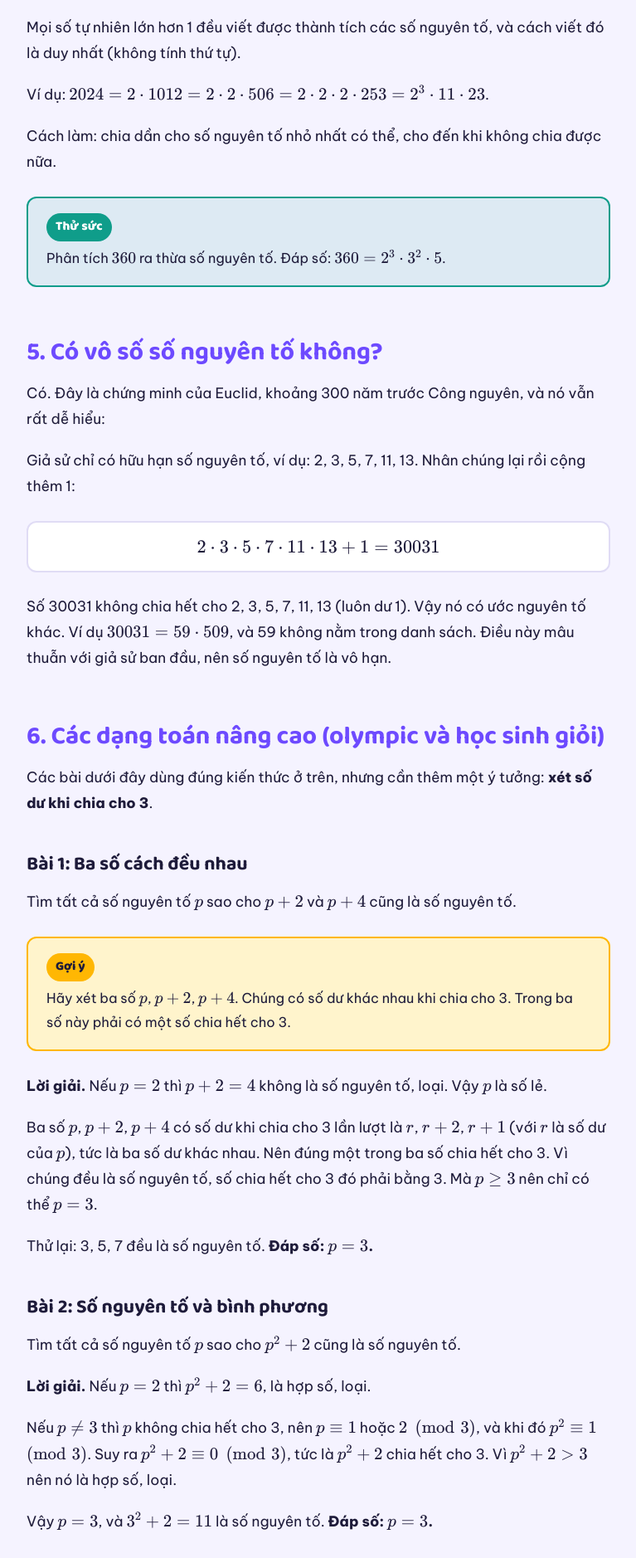
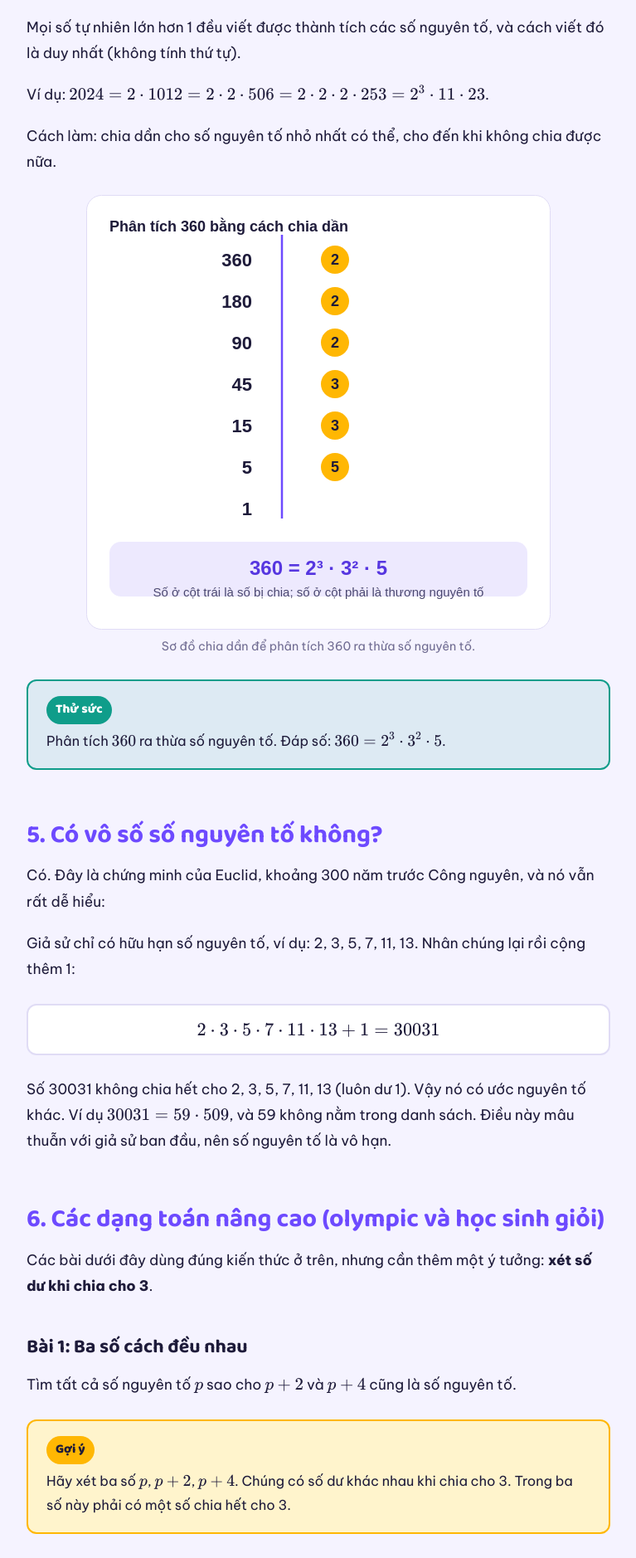
Before and after one commit to trunglv/toanhoc, a Jekyll site: the page built from _posts/2026-11-15-so-nguyen-to-tu-dau-den-olympic.md, in a window 1280 px wide. Shown: the part 2165-4043 px from the top of the page at 83% size, without its empty margins (256-1023 px from the left). Built offline with Jekyll 4.4.1, drawn with Linux system fonts in a browser that asks for light colours.

Commit message:
Add factorization diagram for prime numbers lesson
Adds a division-ladder diagram showing 360 = 2^3 * 3^2 * 5 and places
it in the factorization section, with styles for post figures.

Co-Authored-By: Claude Haiku 5.5 <noreply@anthropic.com>

```diff
--- a/_posts/2026-11-15-so-nguyen-to-tu-dau-den-olympic.md
+++ b/_posts/2026-11-15-so-nguyen-to-tu-dau-den-olympic.md
@@ -59,6 +59,11 @@ Mọi số tự nhiên lớn hơn 1 đều viết được thành tích các s
 Ví dụ: $2024 = 2 \cdot 1012 = 2 \cdot 2 \cdot 506 = 2 \cdot 2 \cdot 2 \cdot 253 = 2^3 \cdot 11 \cdot 23$.
 
 Cách làm: chia dần cho số nguyên tố nhỏ nhất có thể, cho đến khi không chia được nữa.
+
+<figure class="post-figure">
+  <img src="/assets/images/so-phan-tich-360.svg" alt="Sơ đồ chia dần: 360 chia 2 được 180, 180 chia 2 được 90, 90 chia 2 được 45, 45 chia 3 được 15, 15 chia 3 được 5, 5 chia 5 được 1. Vậy 360 = 2 × 2 × 2 × 3 × 3 × 5.">
+  <figcaption>Sơ đồ chia dần để phân tích 360 ra thừa số nguyên tố.</figcaption>
+</figure>
 
 <div class="note note-try">
 <span class="note-label">Thử sức</span>
--- a/assets/css/main.css
+++ b/assets/css/main.css
@@ -593,6 +593,24 @@ svg {
   box-shadow: var(--shadow);
 }
 
+.post-figure {
+  margin: 24px auto;
+  max-width: 560px;
+  text-align: center;
+}
+
+.post-figure img {
+  display: block;
+  width: 100%;
+  height: auto;
+}
+
+.post-figure figcaption {
+  margin-top: 8px;
+  font-size: 0.9rem;
+  color: var(--muted);
+}
+
 .post-meta {
   display: flex;
   flex-wrap: wrap;
```
Also changed, not shown: assets/images/so-phan-tich-360.svg (added).
